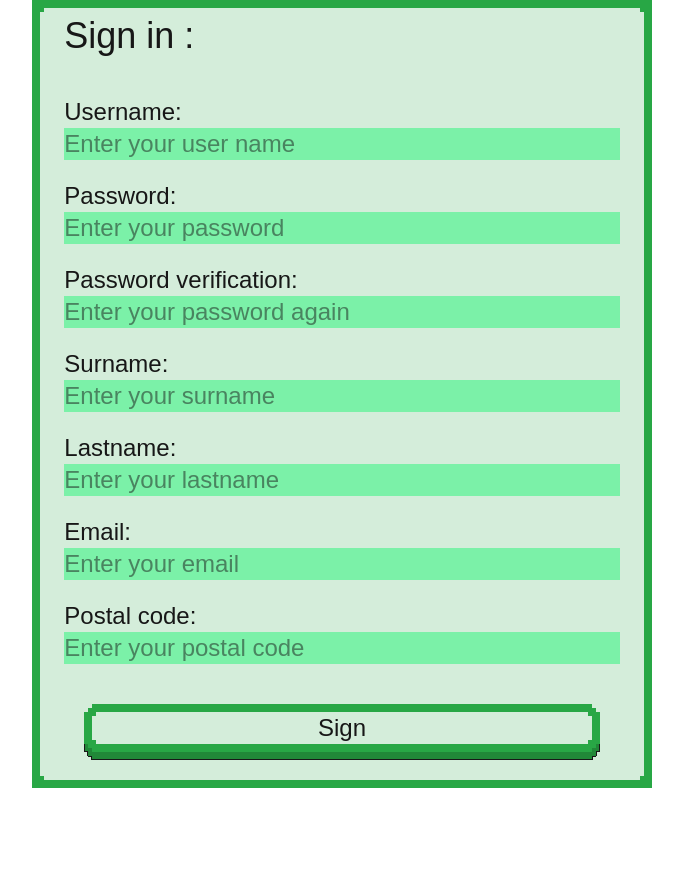
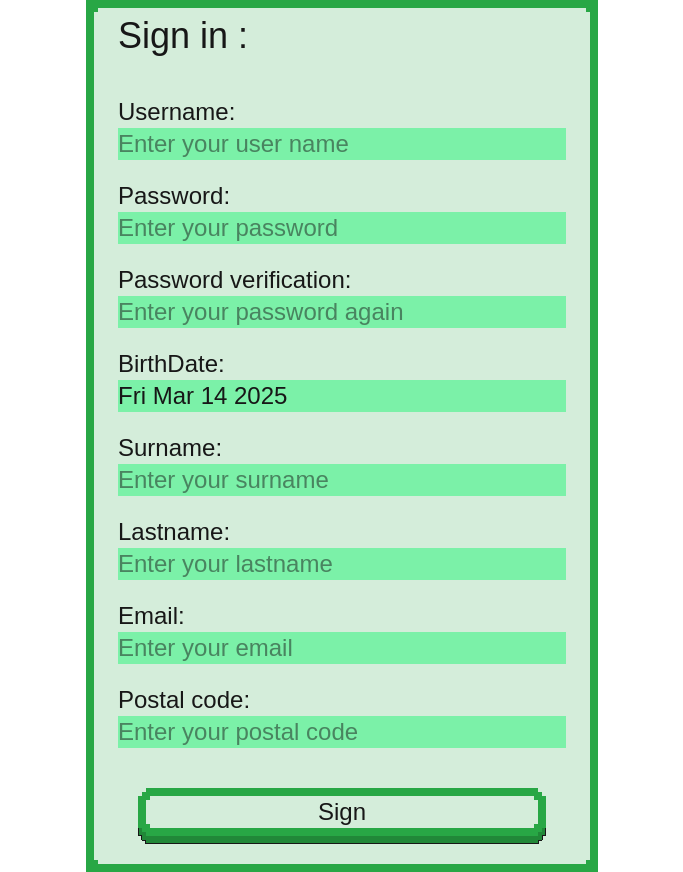
Before and after one commit to Green-U-Organization/Green.U, a Next.js app in the folder my-app/: page /signin in a window 1280 px wide. Shown: the whole page, without its empty margins (298-981 px from the left). Before the commit the page ends 800 px from the top, so only its background shows below. Built offline with nearby package versions, Linux system fonts and the light colour scheme; a web font is replaced by a local one.

Commit message:
adding birthdate calendar

```diff
--- a/my-app/src/app/signin/page.tsx
+++ b/my-app/src/app/signin/page.tsx
@@ -6,6 +6,7 @@ import { useState } from "react";
 import Card from "@/components/Card";
 import TextInput from "@/components/TextInput";
 import Button from "@/components/Button";
+import Calendar from "react-calendar";
 
 const page = () => {
 	const [login, setLogin] = useState("");
@@ -27,13 +28,14 @@ const page = () => {
 	const [errorEmptyPostalCode, setErrorEmptyPostalCode] =
 		useState<boolean>(false);
 	const [sexe, setSexe] = useState("");
-	const [birthDate, setBirthDate] = useState("");
+	const [birthDate, setBirthDate] = useState(new Date());
 	const [errorEmptyBirthDate, setErrorEmptyBirthDate] =
 		useState<boolean>(false);
 	const [errorSpecialCharPassword, setErrorSpecialCharPassword] =
 		useState<boolean>(false);
 	const [errorMatchingPassword, setErrorMatchingPassword] =
 		useState<boolean>(false);
+  const [birthDateDisplay, setBirthDateDisplay] = useState<boolean>(false)
 
 	const specialChar = [
 		"²",
@@ -171,9 +173,13 @@ const page = () => {
 		}
 	};
 
+  const handleClick = () => {
+    setBirthDateDisplay(prev => !prev)
+  }
+
 	return (
 		<section className="flex items-center justify-center h-full">
-			<Card style={"max-w-5xl h-full "}>
+			<Card style={"max-w-lg h-full "}>
 				<h1 className="text-4xl mb-10">Sign in : </h1>
 
 				<form onSubmit={handleSubmit} className="flex flex-col">
@@ -194,7 +200,7 @@ const page = () => {
 						name="password"
 						placeholder="Enter your password"
 						error={errorEmptyPassword}
-            errorPassChar={errorSpecialCharPassword}
+						errorPassChar={errorSpecialCharPassword}
 						onChange={handlePasswordChange}
 					/>
 
@@ -205,9 +211,16 @@ const page = () => {
 						name="passwordVerify"
 						placeholder="Enter your password again"
 						error={errorEmptyPasswordVerify}
-            errorPassMatch={errorMatchingPassword}
+						errorPassMatch={errorMatchingPassword}
 						onChange={handlePasswordVerifyChange}
 					/>
+
+          <p onClick={handleClick}>BirthDate: </p>
+          <p onClick={handleClick} className="bg-bginput mb-5">{birthDate.toDateString()}</p>
+
+					<div style={{display : birthDateDisplay ? "block" : "none"}}>
+						<Calendar onChange={setBirthDate} value={birthDate} />
+					</div>
 
 					<TextInput
 						type="text"
```
Also changed, not shown: my-app/package.json (+7 -6 lines), 1 other file (tests, documents, lock files or other folders).
